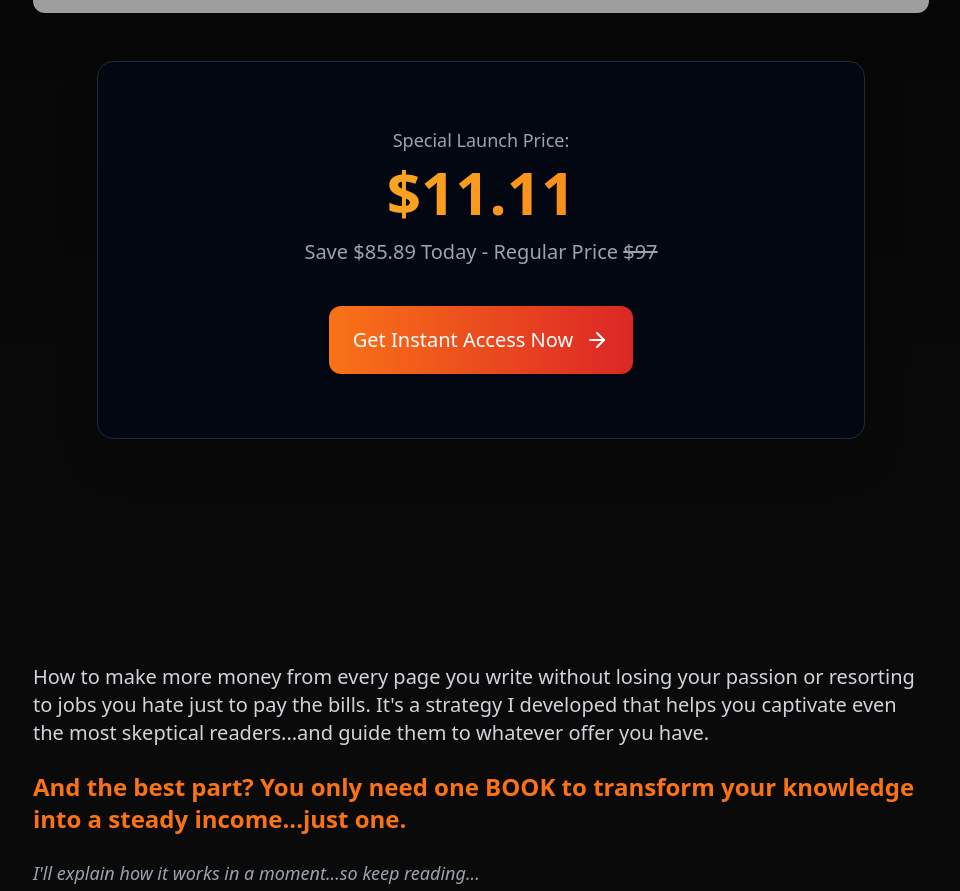
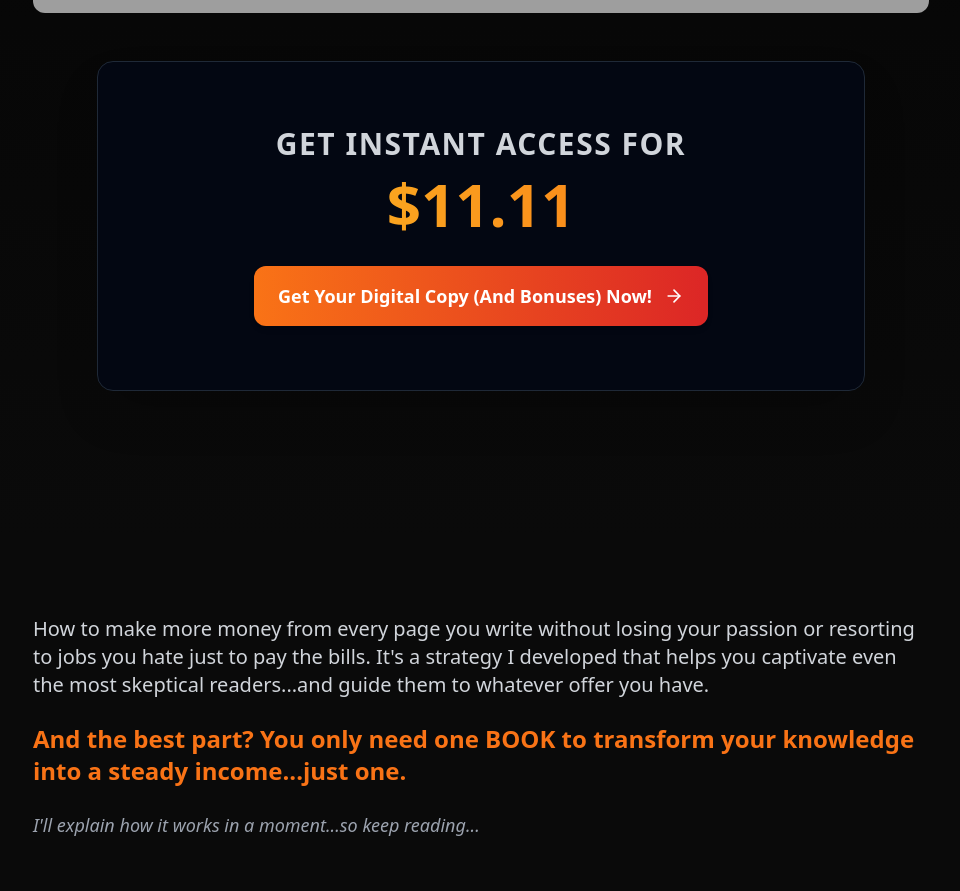
Before and after one commit to jjcarlucho/sb1-ppu7poz9, a React (Vite) app: page / in a window 1280 px wide. Shown: the part 1177-2068 px from the top of the page, without its empty margins (159-1119 px from the left). Built offline with nearby package versions, Linux system fonts and the light colour scheme; grey boxes are pictures that could not be loaded.

Commit message:
hero cta

```diff
--- a/src/components/Hero.tsx
+++ b/src/components/Hero.tsx
@@ -50,33 +50,33 @@ const Hero: React.FC = () => {
           {/* =============================================================================== */}
 
 
-          {/* ===== SECCIÓN CTA MEJORADA v2 ===== */}
-          {/* Fondo más oscuro y limpio, borde sutil, más padding */}
+          {/* ===== SECCIÓN CTA CON TEXTO FINAL ===== */}
+          {/* Mantenemos el estilo visual de v2 */}
           <div className="bg-gray-950 rounded-2xl p-10 md:p-12 lg:p-16 mb-12 border border-gray-800 shadow-2xl max-w-3xl mx-auto">
-            {/* Texto "Special Launch Price" más pequeño */}
-            <p className="text-lg font-medium text-gray-400 mb-2">
-              Special Launch Price:
+
+            {/* Texto Principal del CTA */}
+            <p className="text-2xl md:text-3xl font-semibold text-gray-300 mb-3 uppercase tracking-wider">
+              Get Instant Access For
             </p>
-            {/* Precio Principal - Más grande, color más vibrante */}
-            <div className="text-5xl md:text-6xl font-extrabold mb-4 text-transparent bg-clip-text bg-gradient-to-r from-amber-400 to-orange-500">
+            {/* Precio */}
+            <div className="text-5xl md:text-6xl font-extrabold mb-8 text-transparent bg-clip-text bg-gradient-to-r from-amber-400 to-orange-500">
               $11.11
             </div>
-            {/* Texto de Ahorro - Legible pero secundario */}
-            <p className="text-lg md:text-xl text-gray-400 mb-10">
-              Save $85.89 Today - Regular Price <span className="line-through">$97</span>
-            </p>
-            {/* Botón Premium - Gradiente, sombra más fuerte, hover mejorado */}
+
+            {/* Botón con nuevo texto */}
             <Button
               primary
-              className="group text-xl font-bold px-12 py-5
+              className="group text-lg font-semibold px-10 py-4
                          bg-gradient-to-r from-orange-500 to-red-600
                          hover:from-orange-600 hover:to-red-700
                          text-white rounded-xl shadow-[0_10px_20px_rgba(245,_158,_11,_0.4)]
                          hover:shadow-[0_15px_30px_rgba(245,_158,_11,_0.5)]
                          transition-all duration-300 ease-in-out transform hover:-translate-y-1 focus:outline-none focus:ring-4 focus:ring-orange-300/50"
             >
-              Get Instant Access Now
-              <ArrowRight className="ml-3 h-6 w-6 transform transition-transform duration-300 group-hover:translate-x-2" />
+              {/* Texto del botón actualizado */}
+              Get Your Digital Copy (And Bonuses) Now!
+              {/* Mantenemos el icono de flecha */}
+              <ArrowRight className="ml-3 h-5 w-5 transform transition-transform duration-300 group-hover:translate-x-1.5" />
             </Button>
           </div>
           {/* ================================= */}
```
